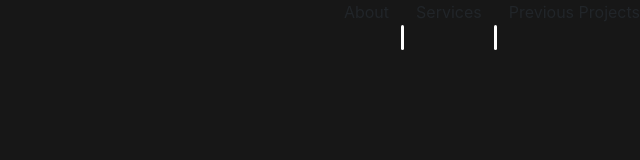
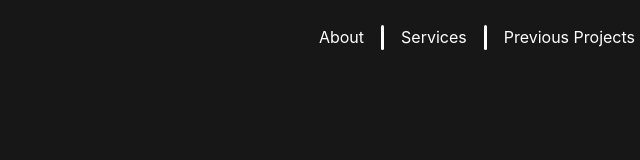
Before and after one commit to yasirulakshan/First-Web, a plain HTML site: page index.html in a window 1280 px wide. Shown: the whole page, without its empty margins (640-1280 px from the left). Drawn offline with Linux system fonts and the light colour scheme.

Commit message:
Header Finished

```diff
--- a/css/styles.css
+++ b/css/styles.css
@@ -5,7 +5,7 @@ body {
 
 /**HEADER**/
 
-a #header_text {
+#header_text {
     color: white;
     padding: 15px;
     padding-left: 5px;
```
